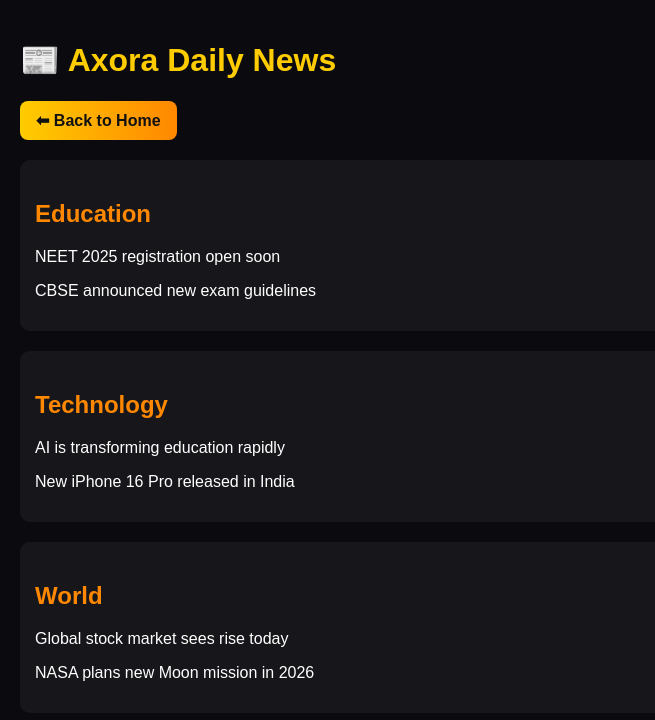
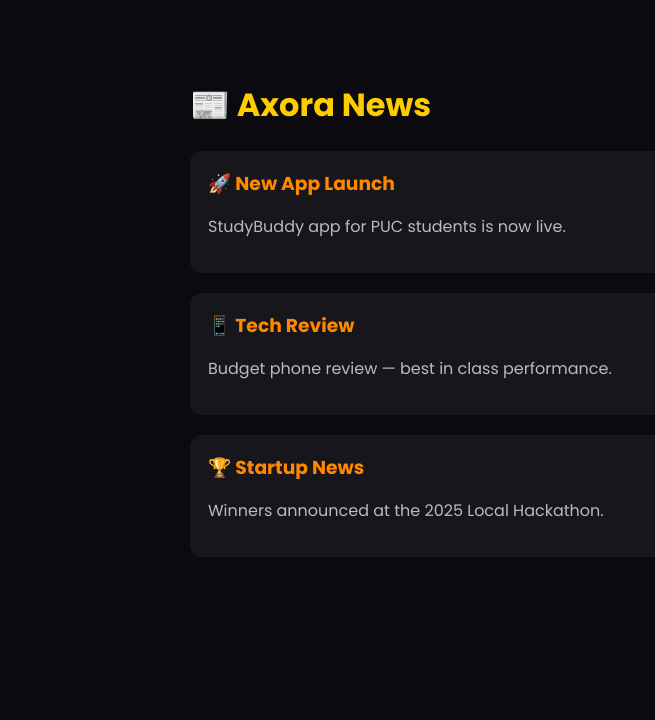
Before and after one commit to Aditya-patil82/axorawebsite1, a plain HTML site: page news.html in a window 1280 px wide. Shown: the whole page, without its empty margins (0-655 px from the left). Drawn offline with Linux system fonts and the light colour scheme.

Commit message:
Update news.html

```diff
--- a/news.html
+++ b/news.html
@@ -1,57 +1,33 @@
 <!DOCTYPE html>
 <html lang="en">
 <head>
-  <meta charset="UTF-8">
-  <meta name="viewport" content="width=device-width, initial-scale=1.0">
-  <title>Daily News - Axora</title>
+  <meta charset="utf-8">
+  <title>Axora — Latest News</title>
+  <link href="https://fonts.googleapis.com/css2?family=Poppins:wght@300;400;600;700&display=swap" rel="stylesheet">
   <style>
-    body {
-      font-family: Arial, sans-serif;
-      background: #0b0b0f;
-      color: #fff;
-      margin: 0;
-      padding: 20px;
-    }
-    h1 { color: #ffcc00; }
-    h2 { color: #ff8800; margin-top: 25px; }
-    .btn {
-      display: inline-block;
-      margin-bottom: 20px;
-      padding: 10px 16px;
-      border-radius: 8px;
-      background: linear-gradient(90deg,#ffcc00,#ff8800);
-      color: #111;
-      font-weight: bold;
-      text-decoration: none;
-    }
-    section {
-      background: rgba(255,255,255,0.05);
-      padding: 15px;
-      border-radius: 10px;
-      margin-bottom: 20px;
-    }
+    body{margin:0;font-family:'Poppins',sans-serif;background:#0b0b0f;color:#fff;}
+    .container{max-width:900px;margin:40px auto;padding:20px;}
+    h1{color:#ffcc00;}
+    .card{background:rgba(255,255,255,0.05);padding:18px;border-radius:12px;margin-bottom:20px;}
+    .card h3{margin:0 0 10px 0;color:#ff8800;}
+    .muted{color:#bbb;}
   </style>
 </head>
 <body>
-  <h1>📰 Axora Daily News</h1>
-  <a href="index.html" class="btn">⬅ Back to Home</a>
-
-  <section>
-    <h2>Education</h2>
-    <p>NEET 2025 registration open soon</p>
-    <p>CBSE announced new exam guidelines</p>
-  </section>
-
-  <section>
-    <h2>Technology</h2>
-    <p>AI is transforming education rapidly</p>
-    <p>New iPhone 16 Pro released in India</p>
-  </section>
-
-  <section>
-    <h2>World</h2>
-    <p>Global stock market sees rise today</p>
-    <p>NASA plans new Moon mission in 2026</p>
-  </section>
+  <div class="container">
+    <h1>📰 Axora News</h1>
+    <div class="card">
+      <h3>🚀 New App Launch</h3>
+      <p class="muted">StudyBuddy app for PUC students is now live.</p>
+    </div>
+    <div class="card">
+      <h3>📱 Tech Review</h3>
+      <p class="muted">Budget phone review — best in class performance.</p>
+    </div>
+    <div class="card">
+      <h3>🏆 Startup News</h3>
+      <p class="muted">Winners announced at the 2025 Local Hackathon.</p>
+    </div>
+  </div>
 </body>
 </html>
```
